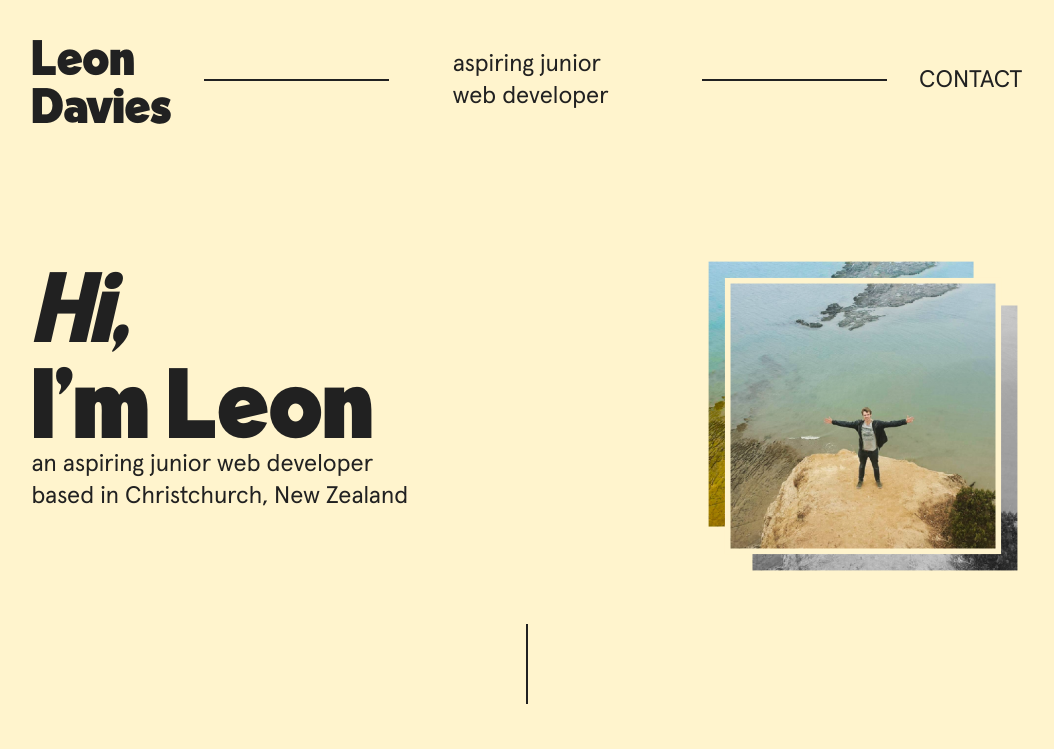
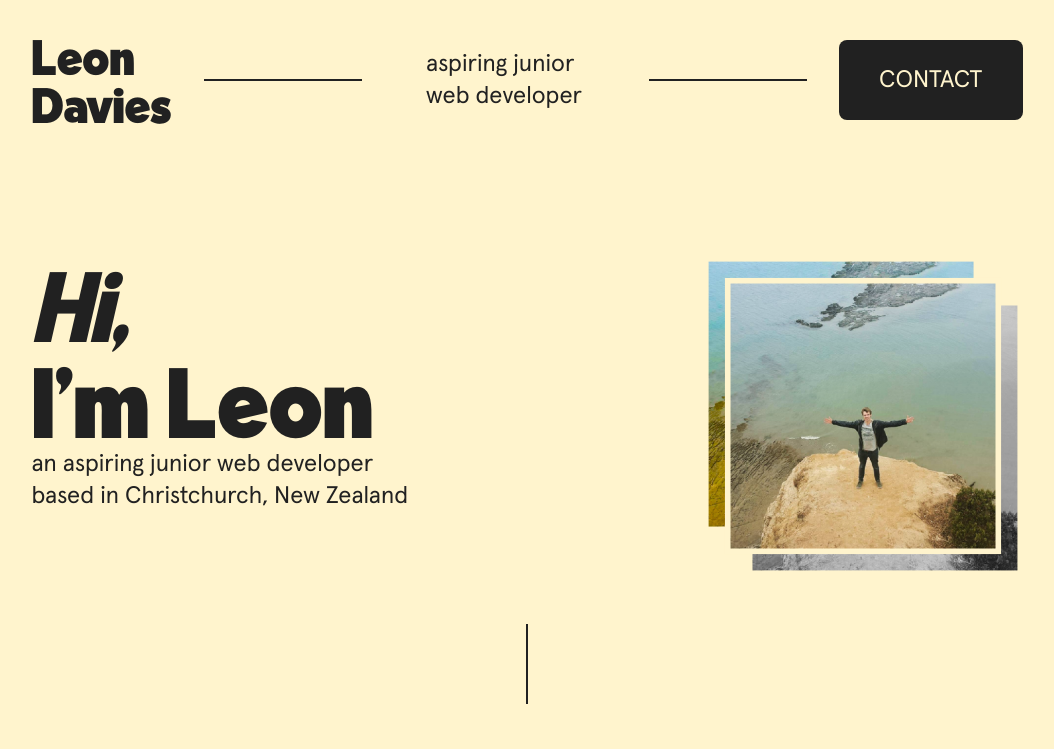
Before and after one commit to leondavies/my-newrepo-master, a website: page index.html in a window 1280 px wide. Shown: the top 749 px of the page, without its empty margins (113-1167 px from the left). Drawn offline with Linux system fonts and the light colour scheme.

Commit message:
Updated links, contact button

```diff
--- a/index.html
+++ b/index.html
@@ -20,8 +20,8 @@
             <p class="w-full">aspiring junior web developer</p>
             <hr class="hidden lg:block" />
             <div class="hidden md:block h-[2px] w-full border-b-2 border-black"></div>
-            <div class="hidden md:block">
-                <a href="#contact">CONTACT</a>
+            <div class="hidden md:block md:px-10 md:py-6 md:bg-black text-offwhite rounded-lg">
+                <a href="#Contact">CONTACT</a>
             </div>
         </div>
         <div class="flex flex-col gap-8 md:flex-row md:justify-between">
@@ -188,7 +188,7 @@
     <div class="flex justify-center items-center">
         <div class="h-20 w-[1px] border-r-2 border-black my-20"></div>
     </div>
-    <div class="md:flex md:flex-row w-full">
+    <div id="Contact" class="md:flex md:flex-row w-full">
         <div class="md:w-1/2 md:pr-10 mb-10">
             <div class="flex gap-8 items-center">
                 <h3 class="font-kilimanjaroitalic whitespace-nowrap">Contact</h3>
```
Also changed, not shown: output.css.
